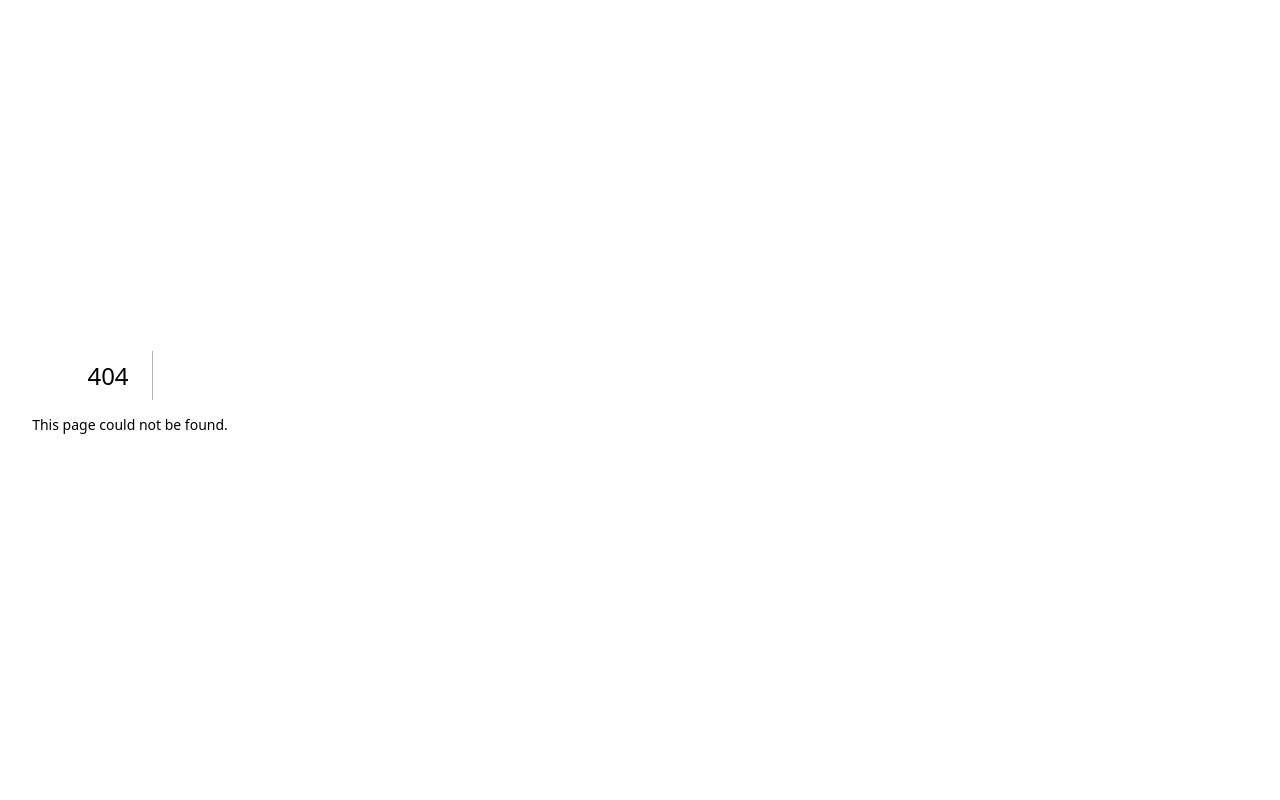
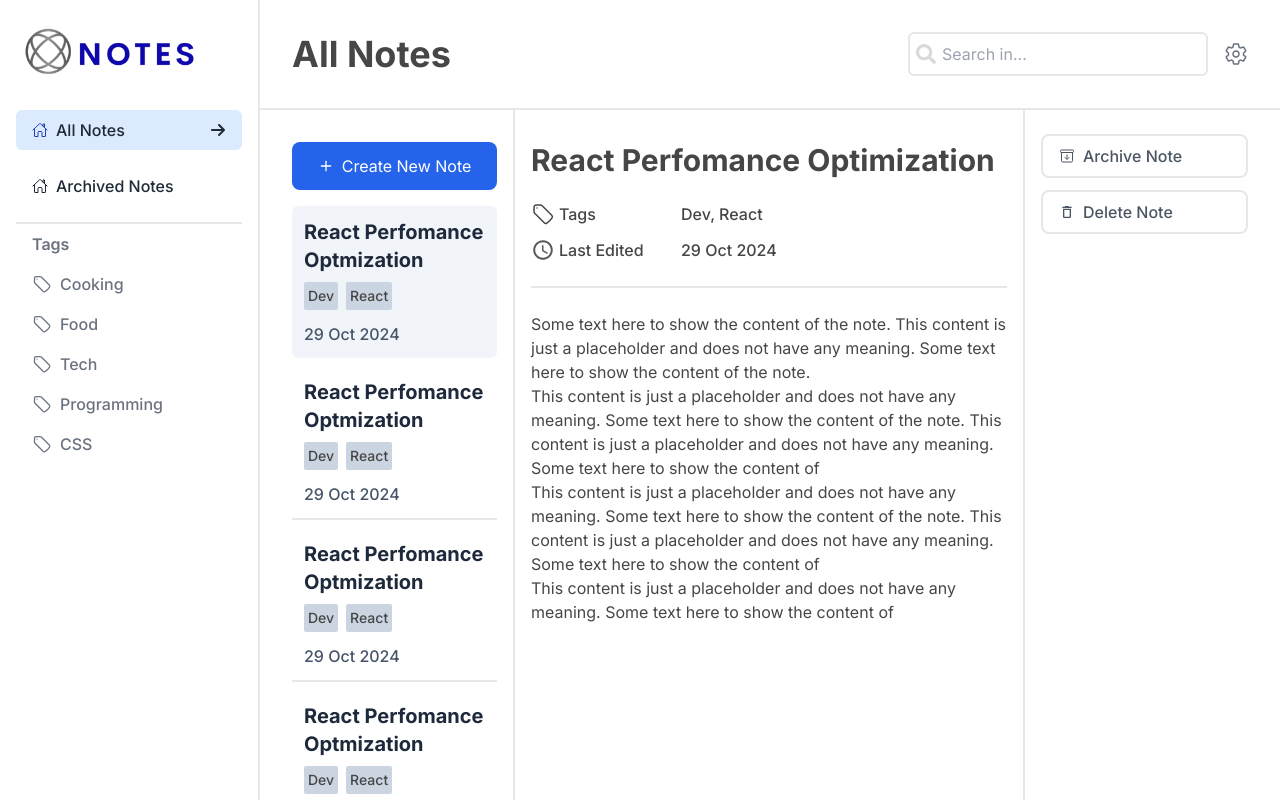
Before and after one commit to DanyloDiachenko/notes, a Next.js app: page /note/1 in a window 1280 px wide. Before the commit this address had no page. Shown: the top 800 px of the page. Built offline with nearby package versions, Linux system fonts and the light colour scheme.

Commit message:
folders fix

```diff
--- /dev/null
+++ b/app/[type]/[note]/page.tsx
@@ -0,0 +1,13 @@
+import { NoteActions } from "@/components/NoteActions";
+import { NoteDetails } from "@/components/NoteDetails";
+
+export const Note = () => {
+    return (
+        <>
+            <NoteDetails />
+            <NoteActions />
+        </>
+    );
+};
+
+export default Note;
--- /dev/null
+++ b/app/[type]/layout.tsx
@@ -0,0 +1,18 @@
+import { Notes } from "@/components/Notes";
+
+const NoteTypeLayout = ({
+    children,
+}: Readonly<{
+    children: React.ReactNode;
+}>) => {
+    return (
+        <>
+            <div className="grid grid-cols-[0.25fr_0.5fr_0.25fr]">
+                <Notes />
+                {children}
+            </div>
+        </>
+    );
+};
+
+export default NoteTypeLayout;
--- /dev/null
+++ b/app/[type]/page.tsx
@@ -0,0 +1,5 @@
+const NoteType = () => {
+    return <></>;
+};
+
+export default NoteType;
--- a/app/layout.tsx
+++ b/app/layout.tsx
@@ -1,6 +1,8 @@
 import type { Metadata } from "next";
 import { Inter } from "next/font/google";
 import "./globals.css";
+import { Header } from "@/components/Header";
+import { Aside } from "@/components/Aside";
 
 const geistSans = Inter({
     variable: "--font-inter",
@@ -24,7 +26,11 @@ export default function RootLayout({
             <body
                 className={`${geistSans.variable} antialiased grid grid-cols-[minmax(200px,_260px)_1fr]`}
             >
-                {children}
+                <Aside />
+                <main className="w-full">
+                    <Header />
+                    {children}
+                </main>
             </body>
         </html>
     );
--- a/app/page.tsx
+++ b/app/page.tsx
@@ -7,15 +7,7 @@ import { NoteActions } from "@/components/NoteActions";
 const Home = () => {
     return (
         <>
-            <Aside />
-            <main className="w-full">
-                <Header />
-                <div className="grid grid-cols-[0.25fr_0.5fr_0.25fr]">
-                    <Notes />
-                    <NoteDetails />
-                    <NoteActions />
-                </div>
-            </main>
+            {/*  */}
         </>
     );
 };
--- a/components/NoteDetails/index.tsx
+++ b/components/NoteDetails/index.tsx
@@ -3,7 +3,7 @@ import { IoMdTime } from "react-icons/io";
 
 export const NoteDetails = () => {
     return (
-        <div className="p-8 px-4 border-r-2 border-l-2 border-gray-200">
+        <div className="p-8 px-4 border-r-2 border-gray-200">
             <h2 className="font-bold text-3xl">
                 React Perfomance Optimization
             </h2>
--- a/components/Notes/index.tsx
+++ b/components/Notes/index.tsx
@@ -3,7 +3,7 @@ import { CreateNote } from "./CreateNote";
 
 export const Notes = () => {
     return (
-        <div className="p-8 pr-4">
+        <div className="p-8 pr-4 border-r-2 border-gray-200">
             <CreateNote />
             <div className="mt-4">
                 <div className="bg-slate-100 p-3 rounded-md">
```
